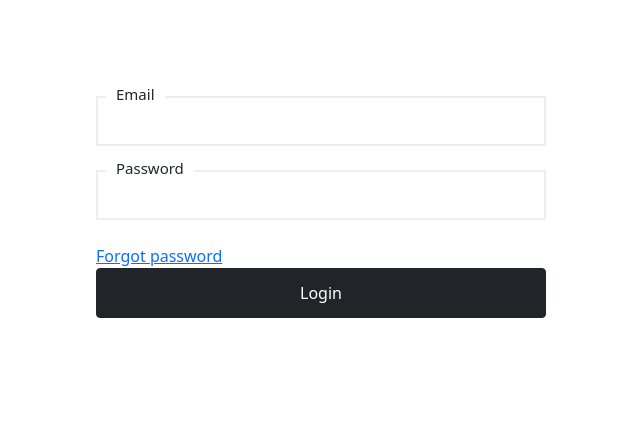
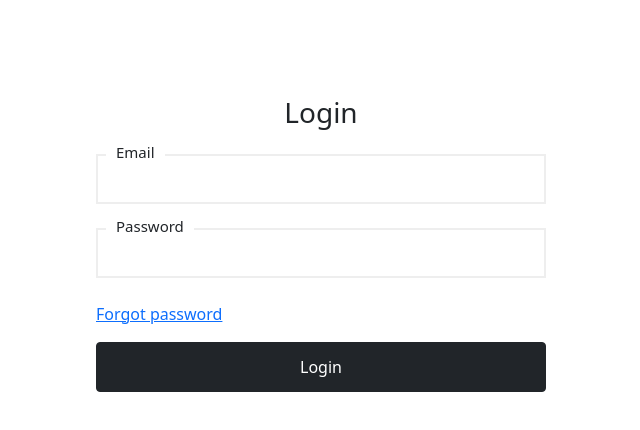
Before and after one commit to estradax/levy, an Angular app: page /login in a window 1280 px wide. Shown: the top 430 px of the page, without its empty margins (319-959 px from the left). Built offline with nearby package versions, Linux system fonts and the light colour scheme; no server answers.

Commit message:
polish login page

```diff
--- a/src/app/login/login.component.html
+++ b/src/app/login/login.component.html
@@ -4,6 +4,7 @@
       <div class="card px-5 py-5" id="form1">
         <form [formGroup]="loginForm" (ngSubmit)="loginFormSubmit()">
           <div class="form-data">
+            <h3 class="mb-4 text-center">Login</h3>
             <div class="forms-inputs mb-4">
               <span>Email</span>
               <input formControlName="email" autocomplete="off" type="text" />
@@ -15,7 +16,7 @@
               <div class="invalid-feedback">Password must be 8 character!</div>
             </div>
             <a routerLink="/forgot-password">Forgot password</a>
-            <div class="mb-3">
+            <div class="mt-3">
               <button class="btn btn-dark w-100">Login</button>
             </div>
           </div>
```
